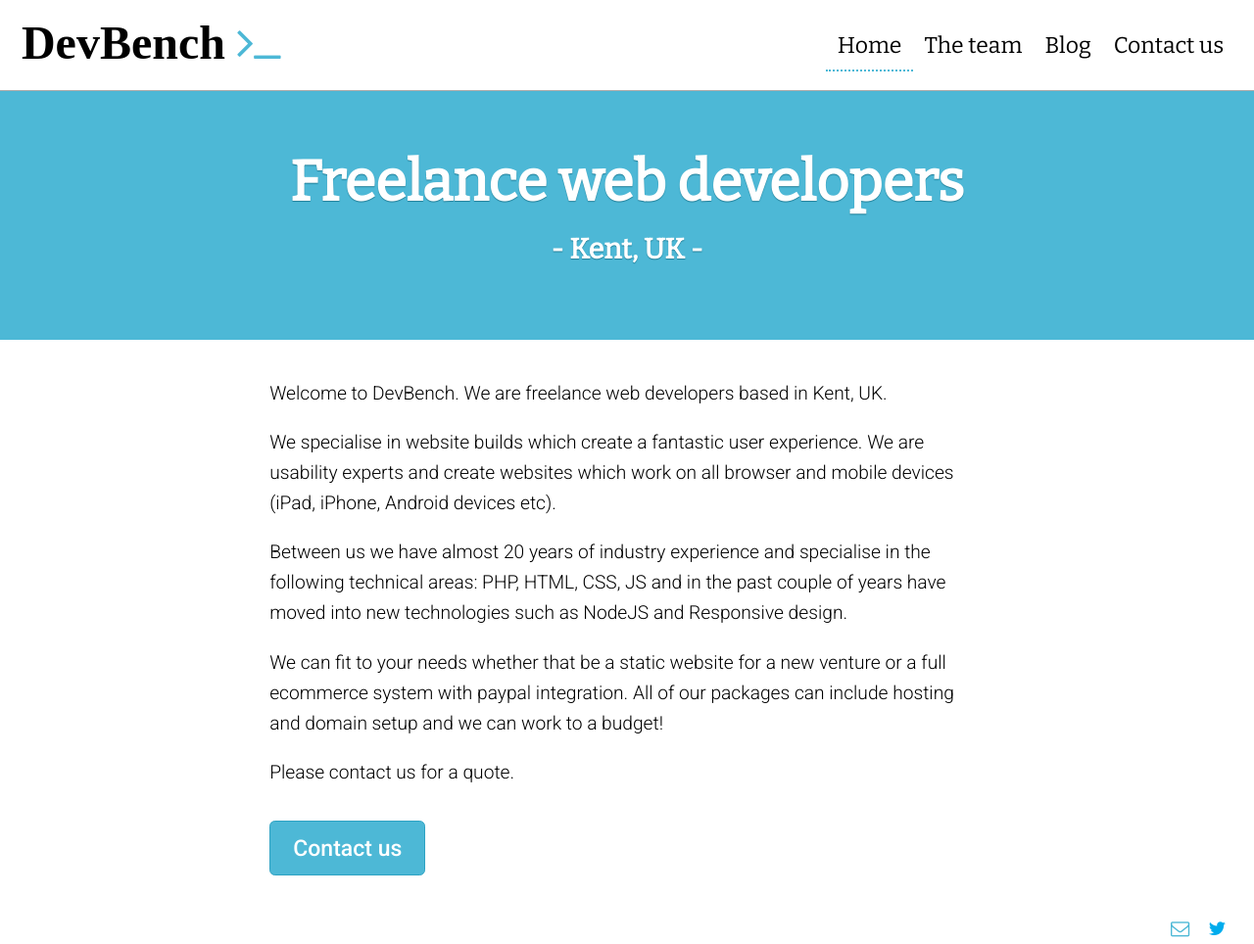
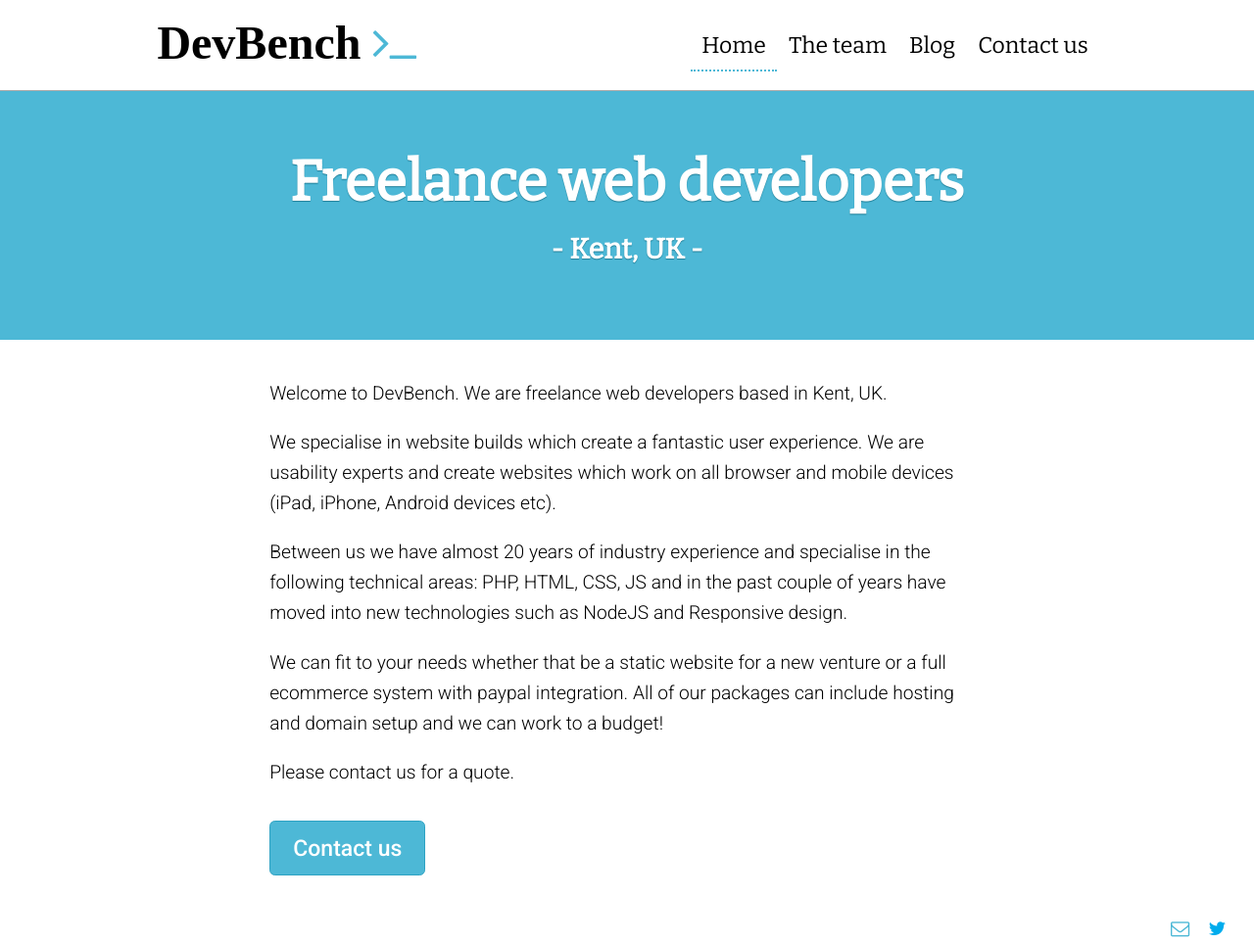
Before and after one commit to devbench/devbench.github.io, a Jekyll site: the page built from index.html, in a window 1280 px wide. Shown: the whole page at 98% size. Built offline with Jekyll 4.4.1, drawn with Linux system fonts in a browser that asks for light colours; nearby versions of some CDN libraries; some web fonts are replaced.

Commit message:
fix navigation

```diff
--- a/assets/less/main.css
+++ b/assets/less/main.css
@@ -66,7 +66,6 @@ h5,
 }
 .header nav {
   margin: 0px auto;
-  flex: 1 0 auto;
 }
 .header nav ul {
   margin: 0.5em 0;
```
